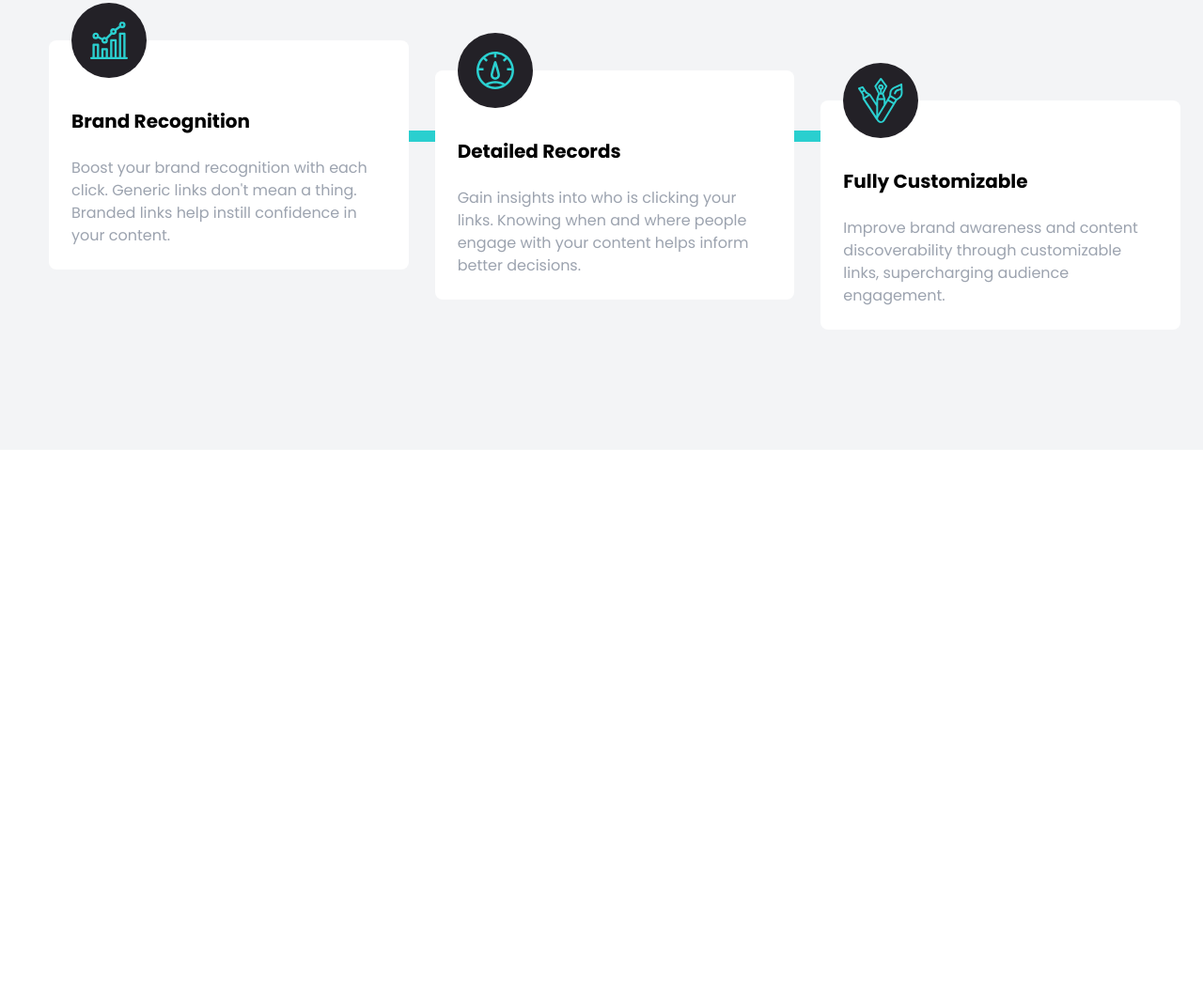
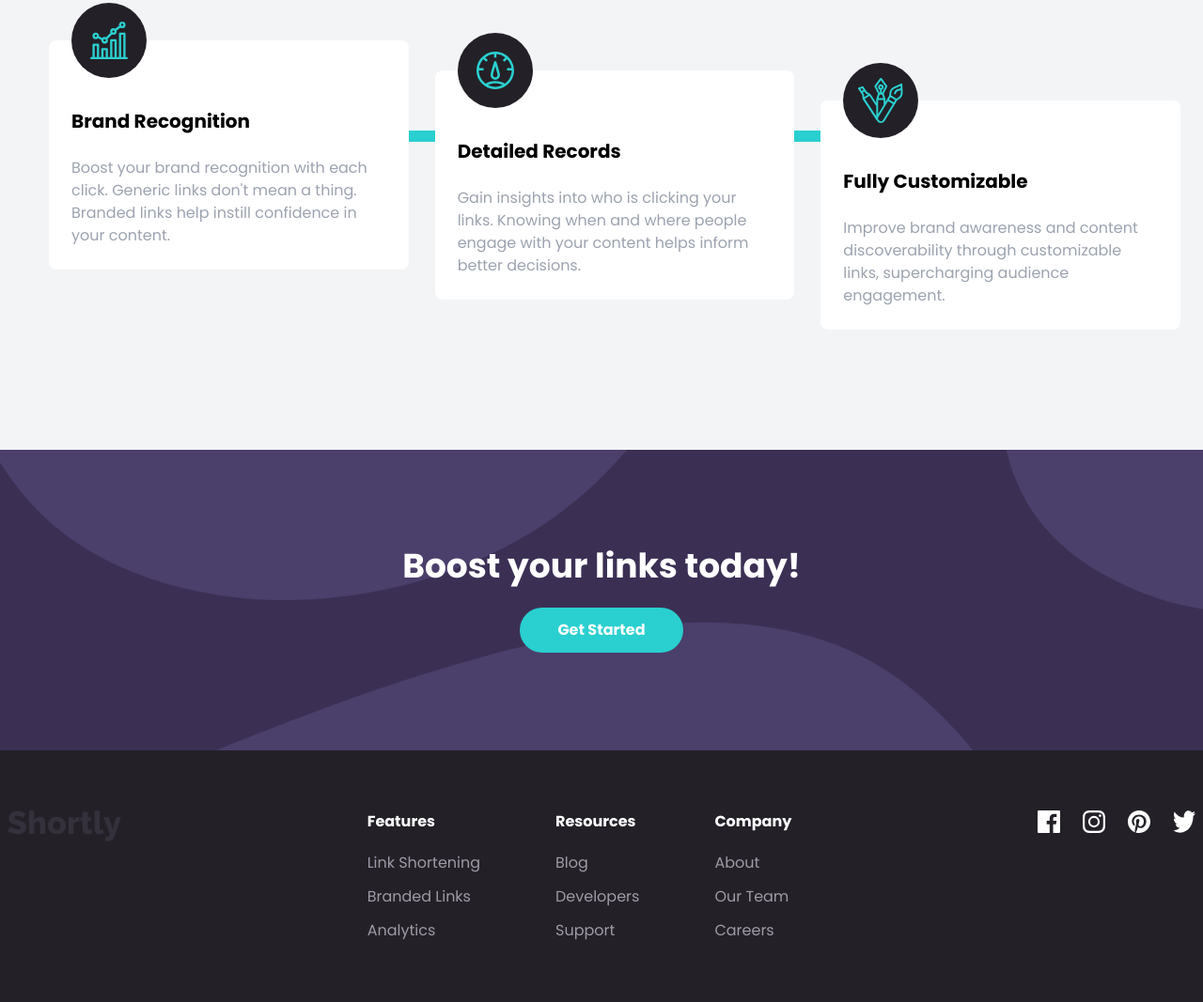
Before and after one commit to AlexGroat/tw-shortly, a website: page index.html in a window 1280 px wide. Shown: the part 1441-2508 px from the top of the page at 94% size. Before the commit the page ends 1920 px from the top, so only its background shows below. Drawn offline with Linux system fonts and the light colour scheme.

Commit message:
cta and footer complete

```diff
--- a/index.html
+++ b/index.html
@@ -274,5 +274,98 @@
         </div>
       </div>
     </section>
+
+    <!-- CTA section -->
+    <section id="cta" class="py-24 bg-darkViolet">
+      <!-- CTA container -->
+      <div class="flex flex-col p-2 space-y-6">
+        <h5
+          class="mx-auto space-y-10 text-4xl font-bold text-center text-white"
+        >
+          Boost your links today!
+        </h5>
+        <button
+          class="px-10 by-5 mx-auto text-2xl font-bold text-white rounded-full bg-cyan hover:bg-cyanLight md:text-base md:py-3 focus:outline-none"
+        >
+          Get Started
+        </button>
+      </div>
+    </section>
+
+    <!-- Footer -->
+    <footer class="py-16 bg-veryDarkViolet">
+      <!-- Footer container -->
+      <div
+        class="container flex flex-col items-center justify-between mx-auto space-y-16 md:flex-row md:space-y-0 md:items-start"
+      >
+        <img src="images/logo.svg" alt="" class="md:ml-1 lg:ml-2"/>
+
+        <!-- Menus container -->
+        <div
+          class="flex flex-col space-y-16 md:space-x-20 md:flex-row md:space-y-0"
+        >
+          <!-- Menu 1 -->
+          <div class="flex flex-col items-center w-full md:items-start">
+            <div class="mb-5 font-bold text-white capitalize">Features</div>
+            <div class="flex flex-col items-center space-y-3 md:items-start">
+              <a href="#" class="capitalize text-grayishViolet hover:text-cyan"
+                >Link Shortening</a
+              >
+              <a href="#" class="capitalize text-grayishViolet hover:text-cyan"
+                >Branded Links</a
+              >
+              <a href="#" class="capitalize text-grayishViolet hover:text-cyan"
+                >Analytics</a
+              >
+            </div>
+          </div>
+
+        <div
+          class="flex flex-col space-y-16 md:space-x-20 md:flex-row md:space-y-0"
+        >
+          <!-- Menu 2 -->
+          <div class="flex flex-col items-center w-full md:items-start">
+            <div class="mb-5 font-bold text-white capitalize">Resources</div>
+            <div class="flex flex-col items-center space-y-3 md:items-start">
+              <a href="#" class="capitalize text-grayishViolet hover:text-cyan"
+                >Blog</a
+              >
+              <a href="#" class="capitalize text-grayishViolet hover:text-cyan"
+                >Developers</a
+              >
+              <a href="#" class="capitalize text-grayishViolet hover:text-cyan"
+                >Support</a
+              >
+            </div>
+          </div>
+        </div>
+        <div
+          class="flex flex-col space-y-16 md:space-x-20 md:flex-row md:space-y-0"
+        >
+          <!-- Menu 3 -->
+          <div class="flex flex-col items-center w-full md:items-start">
+            <div class="mb-5 font-bold text-white capitalize">Company</div>
+            <div class="flex flex-col items-center space-y-3 md:items-start">
+              <a href="#" class="capitalize text-grayishViolet hover:text-cyan"
+                >About</a
+              >
+              <a href="#" class="capitalize text-grayishViolet hover:text-cyan"
+                >Our Team</a
+              >
+              <a href="#" class="capitalize text-grayishViolet hover:text-cyan"
+                >Careers</a
+              >
+            </div>
+          </div>
+        </div>
+        </div>
+         <!-- Socials -->
+         <div class="flex space-x-6 md:mr-1 lg:mr-2">
+          <img src="images/icon-facebook.svg" alt="" class="ficon" />
+          <img src="images/icon-instagram.svg" alt="" class="ficon" />
+          <img src="images/icon-pinterest.svg" alt="" class="ficon" />
+          <img src="images/icon-twitter.svg" alt="" class="ficon" />
+        </div>
+    </footer>
   </body>
 </html>
--- a/input.css
+++ b/input.css
@@ -1,3 +1,14 @@
 @tailwind base;
 @tailwind components;
 @tailwind utilities;
+
+#cta {
+  background-image: url("../images/bg-boost-desktop.svg");
+  background-repeat: no-repeat;
+  background-size: cover;
+}
+
+.ficon:hover {
+  filter: invert(79%) sepia(61%) saturate(464%) hue-rotate(130deg)
+  brightness(89%) contrast(85%)
+}
```
Also changed, not shown: css/style.css.
